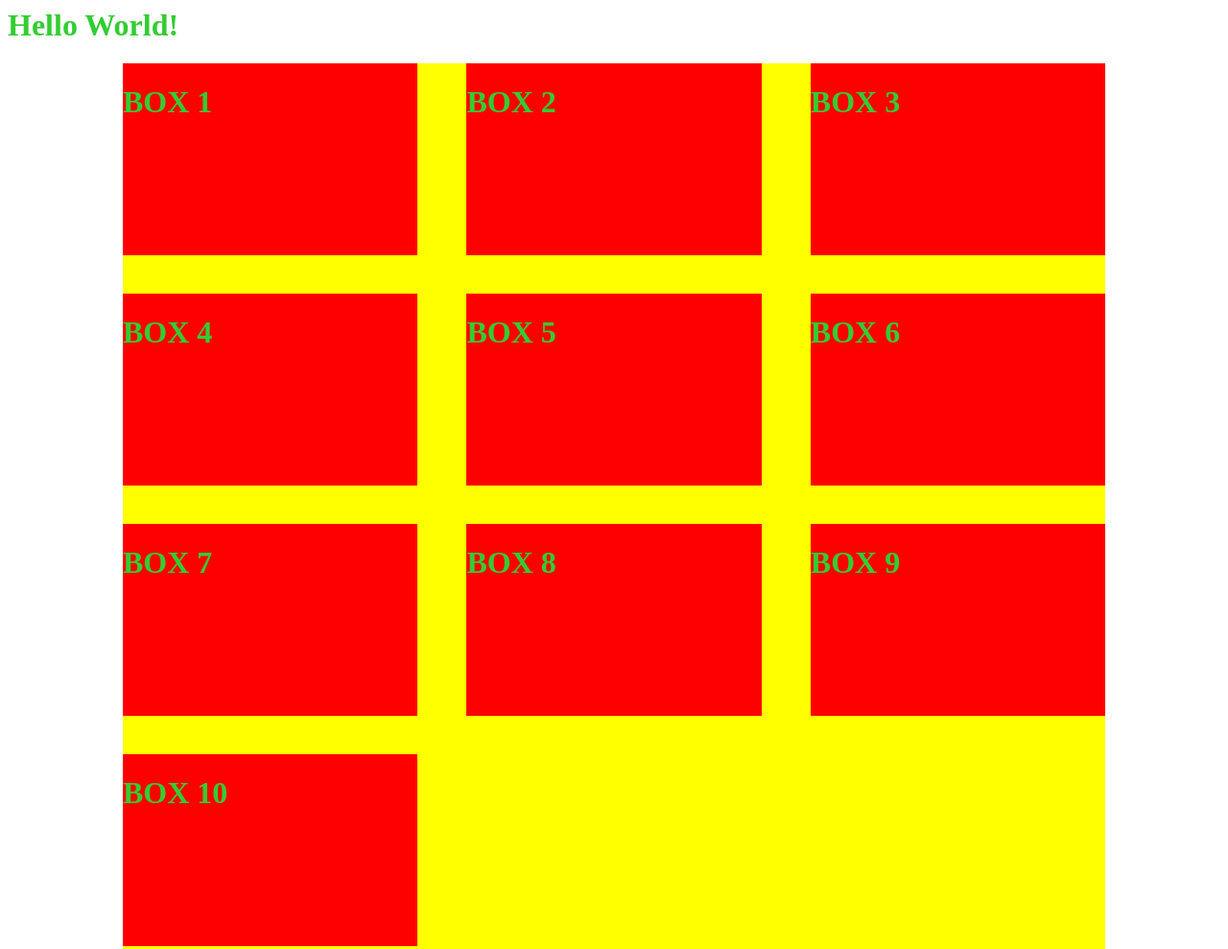
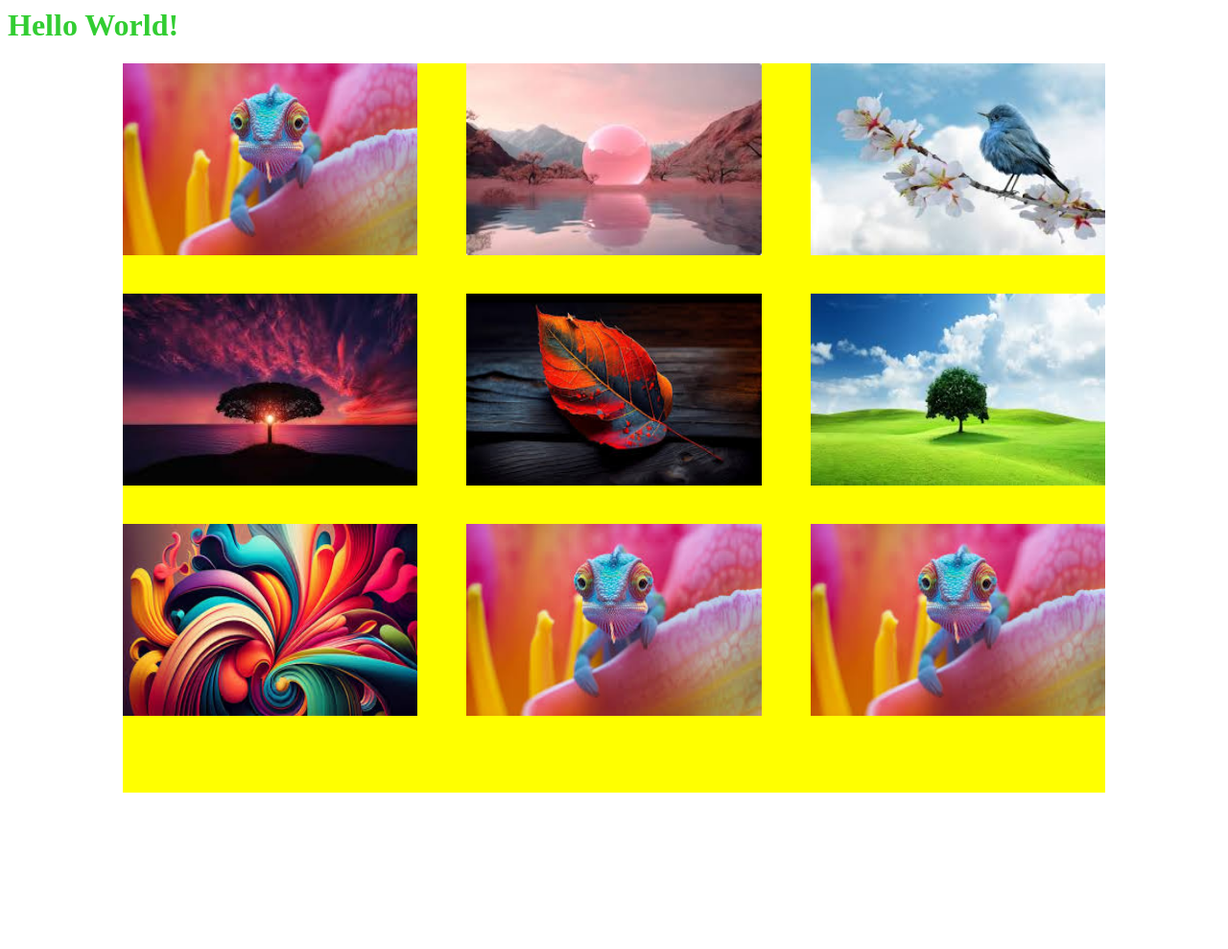
Before and after one commit to Xkylz1/KM-7, a plain HTML site: page Chapter-1/09-17-24/index.html in a window 1280 px wide. Shown: the top 989 px of the page at 96% size. After the commit the page ends 834 px from the top, so only its background shows below. Drawn offline with Linux system fonts and the light colour scheme; a web font is replaced by a local one.

Commit message:
fix images size

```diff
--- a/Chapter-1/09-17-24/index.css
+++ b/Chapter-1/09-17-24/index.css
@@ -15,10 +15,21 @@ h1 {
 
 .col {
   background-color: red!important;
-  min-height: 200px;
+  /* min-height: 200px; */
   width: 30%;
   margin-bottom: 40px;
 }
+
+.col img{
+width: 100%;
+height: 200px;
+/* object-fit: fill; */
+}
+
+.hide-desktop-only{
+    display: none;
+}
+
 /* Tablet View */
 @media (max-width: 768px) {
   h1 {
--- a/Chapter-1/09-17-24/index.html
+++ b/Chapter-1/09-17-24/index.html
@@ -17,40 +17,38 @@
 
     <div class="container">
       <div class="col">
-        <h1>BOX 1</h1>
+        <img src="public/assets/images/download.jpeg" alt="">
       </div>
       <div class="col">
-        <h1>BOX 2</h1>
+        <img src="public/assets/images/download (1).jpeg" alt="">
       </div>
       <div class="col">
-        <h1>BOX 3</h1>
+        <img src="public/assets/images/download (2).jpeg" alt="">
       </div>
       <div class="col">
-        <h1>BOX 4</h1>
+        <img src="public/assets/images/download (3).jpeg" alt="">
       </div>
       <div class="col">
-        <h1>BOX 5</h1>
+        <img src="public/assets/images/download (4).jpeg" alt="">
       </div>
       <div class="col">
-        <h1>BOX 6</h1>
+        <img src="public/assets/images/download (5).jpeg" alt="">
       </div>
       <div class="col">
-        <h1>BOX 7</h1>
+        <img src="public/assets/images/download (6).jpeg" alt="">
       </div>
       <div class="col">
-        <h1>BOX 8</h1>
+        <img src="public/assets/images/download.jpeg" alt="">
       </div>
       <div class="col">
-        <h1>BOX 9</h1>
+        <img src="public/assets/images/download.jpeg" alt="">
       </div>
-      <div class="col">
-        <h1>BOX 10</h1>
+      <div class="col hide<img src="public/assets/images/download.jpeg" alt=""></h1>
       </div>
     </div>
 
     <!-- shortcut -->
-    <!-- .col>h1{BOX}*10 -->
-    <!-- shift+alt+tanda bawah -->
+    <!-- .col>h1<img src="public/assets/images/download.jpeg" alt="">+alt+tanda bawah -->
      <!-- html rule, html ngebaca dari atas ke bawah, ada kemungkinan line bagian bawah akan menimpa line di atas -->
       <!-- !important pada css akan overwrite line lain -->
   </body>
```
Also changed, not shown: Chapter-1/09-17-24/public/assets/images/download (1).jpeg (added), Chapter-1/09-17-24/public/assets/images/download (2).jpeg (added), Chapter-1/09-17-24/public/assets/images/download (3).jpeg (added), Chapter-1/09-17-24/public/assets/images/download (4).jpeg (added), Chapter-1/09-17-24/public/assets/images/download (5).jpeg (added), Chapter-1/09-17-24/public/assets/images/download (6).jpeg (added), Chapter-1/09-17-24/public/assets/images/download.jpeg (added).
